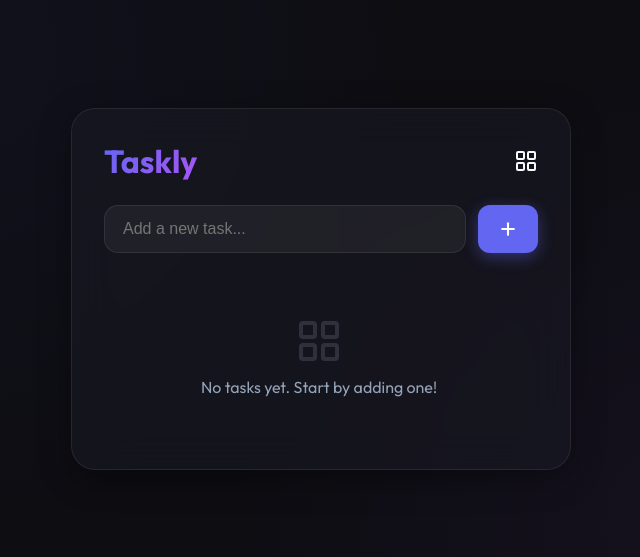
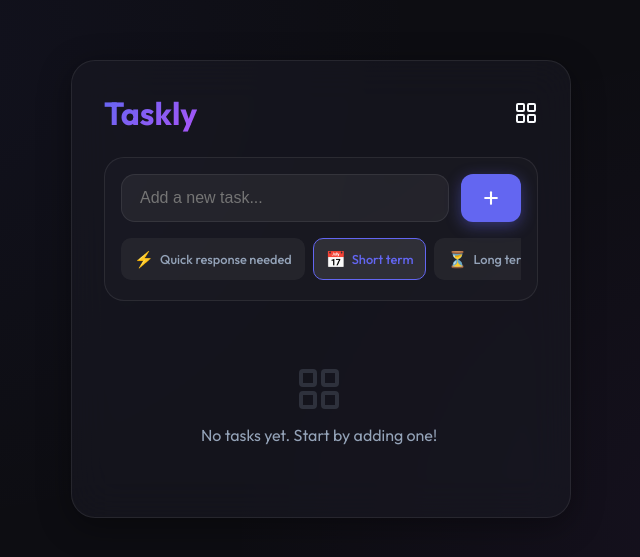
Before and after one commit to tmswalih/todo-app, a React (Vite) app in the folder client/: page / in a window 1280 px wide. Shown: the part 111-668 px from the top of the page, without its empty margins (319-959 px from the left). Built offline with nearby package versions, Linux system fonts and the light colour scheme.

Commit message:
Segments added

```diff
--- a/client/src/App.css
+++ b/client/src/App.css
@@ -18,13 +18,23 @@
   font-weight: 700;
   background: linear-gradient(135deg, var(--primary), var(--accent));
   -webkit-background-clip: text;
+  background-clip: text;
   -webkit-text-fill-color: transparent;
+}
+
+.input-form {
+  display: flex;
+  flex-direction: column;
+  gap: 16px;
+  background: rgba(255, 255, 255, 0.02);
+  border: 1px solid var(--glass-border);
+  padding: 16px;
+  border-radius: 20px;
 }
 
 .input-container {
   display: flex;
   gap: 12px;
-  position: relative;
 }
 
 .input-container input {
@@ -101,8 +111,20 @@
   border-color: var(--primary);
 }
 
+.todo-content {
+  flex: 1;
+  display: flex;
+  flex-direction: column;
+  gap: 8px;
+}
+
+.todo-meta {
+  display: flex;
+  align-items: center;
+  gap: 12px;
+}
+
 .todo-text {
-  flex: 1;
   font-size: 1rem;
   color: var(--text-primary);
   transition: all 0.3s ease;
@@ -112,6 +134,24 @@
   color: var(--text-secondary);
   text-decoration: line-through;
   opacity: 0.6;
+}
+
+.todo-time {
+  font-size: 0.75rem;
+  color: var(--text-secondary);
+  opacity: 0.6;
+}
+
+.date-group-header {
+  font-size: 0.85rem;
+  font-weight: 600;
+  color: var(--primary);
+  text-transform: uppercase;
+  letter-spacing: 1px;
+  padding: 16px 0 8px 4px;
+  opacity: 0.8;
+  border-bottom: 1px solid var(--glass-border);
+  margin-bottom: 8px;
 }
 
 .delete-btn {
@@ -126,6 +166,63 @@
   color: var(--danger);
 }
 
+.segment-selector {
+  display: flex;
+  gap: 8px;
+  overflow-x: auto;
+  padding-bottom: 4px;
+}
+
+.segment-btn {
+  flex: 1;
+  display: flex;
+  align-items: center;
+  justify-content: center;
+  gap: 6px;
+  padding: 10px 12px;
+  border-radius: 10px;
+  background: rgba(255, 255, 255, 0.05);
+  border: 1px solid transparent;
+  color: var(--text-secondary);
+  font-size: 0.8rem;
+  font-weight: 500;
+  white-space: nowrap;
+}
+
+.segment-btn:hover {
+  background: rgba(255, 255, 255, 0.08);
+}
+
+.segment-btn.active {
+  border-color: currentColor;
+  background: rgba(255, 255, 255, 0.1);
+}
+
+.segment-btn.quick.active { color: #fbbf24; }
+.segment-btn.short.active { color: var(--primary); }
+.segment-btn.long.active { color: #94a3b8; }
+
+.segment-header.quick { color: #fbbf24; }
+.segment-header.short { color: var(--primary); }
+.segment-header.long { color: #94a3b8; }
+
+.todo-tag {
+  font-size: 0.65rem;
+  font-weight: 600;
+  padding: 2px 8px;
+  border-radius: 6px;
+  text-transform: uppercase;
+  letter-spacing: 0.5px;
+}
+
+.todo-tag.quick { background: rgba(251, 191, 36, 0.1); color: #fbbf24; }
+.todo-tag.short { background: rgba(99, 102, 241, 0.1); color: var(--primary); }
+.todo-tag.long { background: rgba(148, 163, 184, 0.1); color: #94a3b8; }
+
+.seg-icon {
+  font-size: 1rem;
+}
+
 .empty-state {
   text-align: center;
   padding: 40px 0;
--- a/client/src/App.jsx
+++ b/client/src/App.jsx
@@ -9,6 +9,13 @@ function App() {
     return saved ? JSON.parse(saved) : [];
   });
   const [input, setInput] = useState('');
+  const [segment, setSegment] = useState('short');
+
+  const segments = [
+    { id: 'quick', label: 'Quick response needed', icon: '⚡' },
+    { id: 'short', label: 'Short term', icon: '📅' },
+    { id: 'long', label: 'Long term', icon: '⏳' }
+  ];
 
   useEffect(() => {
     localStorage.setItem('todos', JSON.stringify(todos));
@@ -21,7 +28,9 @@ function App() {
     const newTodo = {
       id: Date.now(),
       text: input,
-      completed: false
+      completed: false,
+      segment: segment,
+      createdAt: new Date().toISOString()
     };
 
     setTodos([newTodo, ...todos]);
@@ -38,6 +47,29 @@ function App() {
     setTodos(todos.filter(todo => todo.id !== id));
   };
 
+  const getGroupDate = (dateStr) => {
+    const date = new Date(dateStr);
+    if (isNaN(date.getTime())) return 'Unknown Date';
+
+    const today = new Date();
+    const yesterday = new Date();
+    yesterday.setDate(today.getDate() - 1);
+
+    if (date.toDateString() === today.toDateString()) return 'Today';
+    if (date.toDateString() === yesterday.toDateString()) return 'Yesterday';
+    return date.toLocaleDateString(undefined, { day: 'numeric', month: 'long', year: 'numeric' });
+  };
+
+  const groupedTodos = segments.reduce((groups, seg) => {
+    groups[seg.id] = todos.filter(todo => (todo.segment || 'short') === seg.id);
+    return groups;
+  }, {});
+
+  const formatTime = (dateStr) => {
+    const date = new Date(dateStr);
+    return isNaN(date.getTime()) ? '' : date.toLocaleTimeString([], { hour: '2-digit', minute: '2-digit' });
+  };
+
   return (
     <div className="app-container glass-panel">
       <header className="header">
@@ -45,7 +77,8 @@ function App() {
         <LayoutGrid className="text-secondary" size={24} />
       </header>
 
-      <form className="input-container" onSubmit={addTodo}>
+      <form className="input-form" onSubmit={addTodo}>
+        <div className="input-container">
           <input
             type="text"
             placeholder="Add a new task..."
@@ -55,12 +88,36 @@ function App() {
           <button type="submit" className="add-btn">
             <Plus size={20} strokeWidth={2.5} />
           </button>
+        </div>
+
+        <div className="segment-selector">
+          {segments.map((seg) => (
+            <button
+              key={seg.id}
+              type="button"
+              className={`segment-btn ${segment === seg.id ? 'active' : ''} ${seg.id}`}
+              onClick={() => setSegment(seg.id)}
+            >
+              <span className="seg-icon">{seg.icon}</span>
+              <span className="seg-label">{seg.label}</span>
+            </button>
+          ))}
+        </div>
       </form>
 
       <div className="todo-list">
         <AnimatePresence initial={false}>
           {todos.length > 0 ? (
-            todos.map((todo) => (
+            segments.map((seg) => groupedTodos[seg.id].length > 0 && (
+              <React.Fragment key={seg.id}>
+                <motion.h3
+                  initial={{ opacity: 0 }}
+                  animate={{ opacity: 1 }}
+                  className={`date-group-header segment-header ${seg.id}`}
+                >
+                  {seg.label}
+                </motion.h3>
+                {groupedTodos[seg.id].map((todo) => (
                   <motion.div
                     key={todo.id}
                     layout
@@ -76,9 +133,19 @@ function App() {
                       {todo.completed && <Check size={14} color="white" strokeWidth={3} />}
                     </div>
 
+                    <div className="todo-content">
                       <span className={`todo-text ${todo.completed ? 'completed' : ''}`}>
                         {todo.text}
                       </span>
+                      <div className="todo-meta">
+                        <span className="todo-time">
+                          {formatTime(todo.createdAt)}
+                        </span>
+                        <span className={`todo-tag ${todo.segment || 'short'}`}>
+                          {(segments.find(s => s.id === (todo.segment || 'short')) || {}).label}
+                        </span>
+                      </div>
+                    </div>
 
                     <button
                       className="delete-btn"
@@ -87,6 +154,8 @@ function App() {
                       <Trash2 size={18} />
                     </button>
                   </motion.div>
+                ))}
+              </React.Fragment>
             ))
           ) : (
             <motion.div
--- a/package.json
+++ b/package.json
@@ -4,6 +4,7 @@
   "description": "",
   "main": "index.js",
   "scripts": {
+    "dev": "npm run dev --prefix client",
     "test": "echo \"Error: no test specified\" && exit 1"
   },
   "keywords": [],
```
Lines whose indentation alone changed are shown as unchanged.
